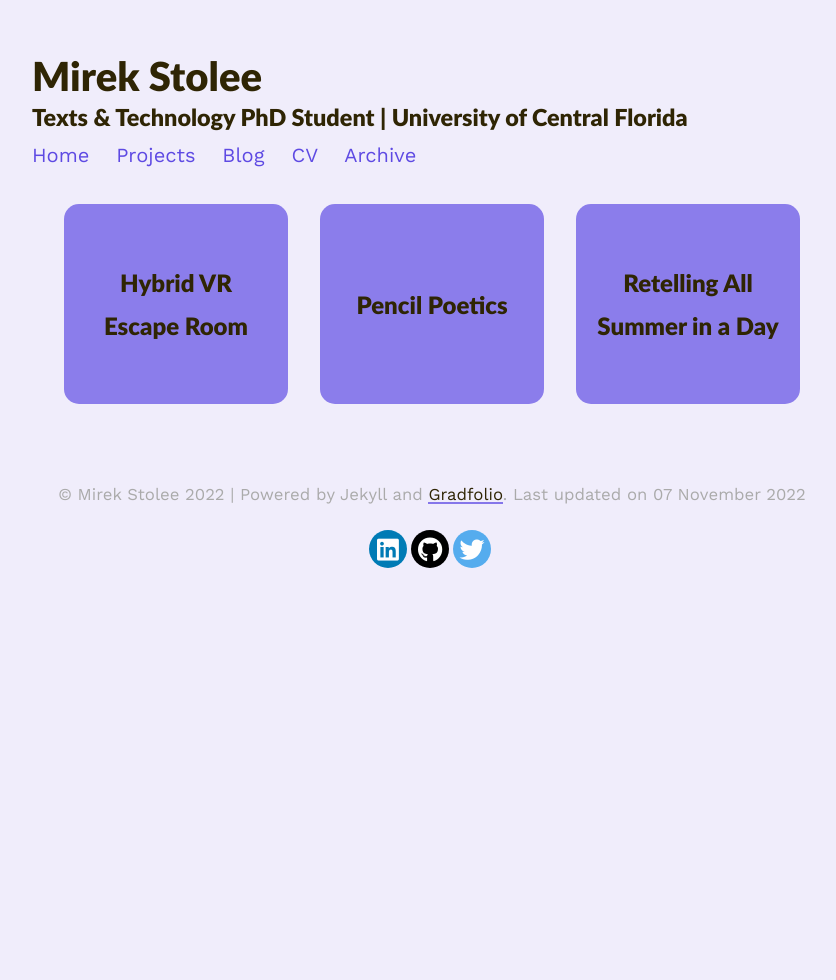
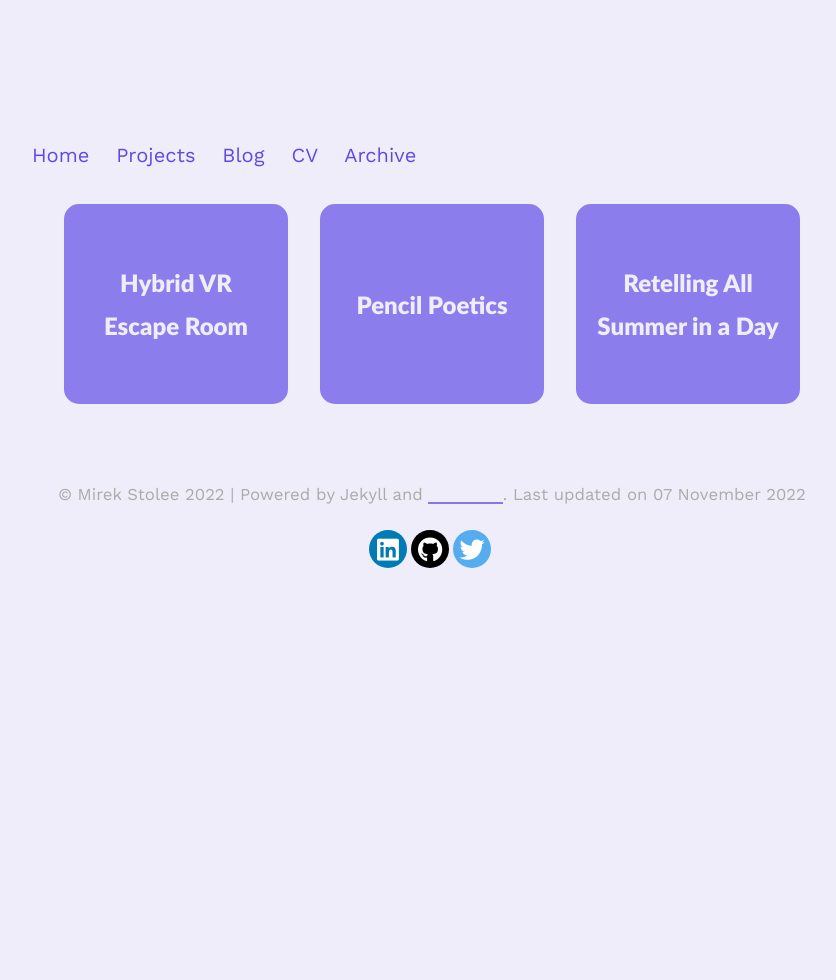
Before and after one commit to mirekjames/ENG6800Test, a Jekyll site: the page built from _pages/projects.md, in a window 1280 px wide. Shown: the whole page, without its empty margins (208-1044 px from the left). Built offline with Jekyll 4.4.1, drawn with Linux system fonts in a browser that asks for light colours; nearby versions of some CDN libraries.

Commit message:
Update variables.scss

```diff
--- a/assets/css/_sass/variables.scss
+++ b/assets/css/_sass/variables.scss
@@ -13,7 +13,7 @@ $brand-color:      #5e4ae3;
 // Color scheme for light
 $body-bg: #f0edfb;
 $projectbox: #8b7deb;
-$text-color: #2f2504;
+$text-color: #f0edfb;
 
 // Color scheme for dark modes
 $body-bg-dark: #061725;
```
